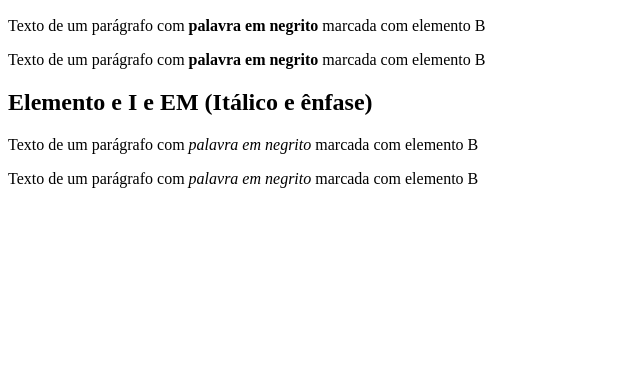
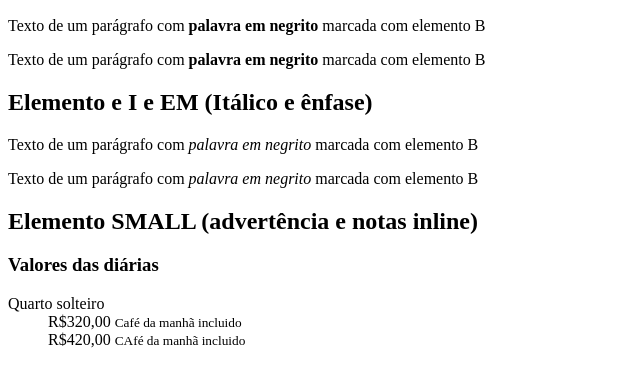
Before and after one commit to joseaugustosva/livroHTML5CSS3, a plain HTML site: page capitulo3/outros-elementos.html in a window 1280 px wide. Shown: the part 110-496 px from the top of the page, without its empty margins (0-640 px from the left). Drawn offline with Linux system fonts and the light colour scheme.

Commit message:
Inserir sessão elemento SMALL em outros-elementos.html

```diff
--- a/capitulo3/outros-elementos.html
+++ b/capitulo3/outros-elementos.html
@@ -18,6 +18,14 @@
   <p>Texto de um parágrafo com <i>palavra em negrito</i> marcada com elemento B</p>
   <p>Texto de um parágrafo com <em>palavra em negrito</em> marcada com elemento B</p>
 
+  <h2>Elemento SMALL (advertência e notas inline)</h2>
+  <h3>Valores das diárias</h3>
+  <dl>
+    <dt>Quarto solteiro</dt>
+    <dd>R$320,00 <small>Café da manhã incluido</small></dd>
+    <dd>R$420,00 <small>CAfé da manhã incluido</small></dd>
+  </dl>
+
 
 
 
```
